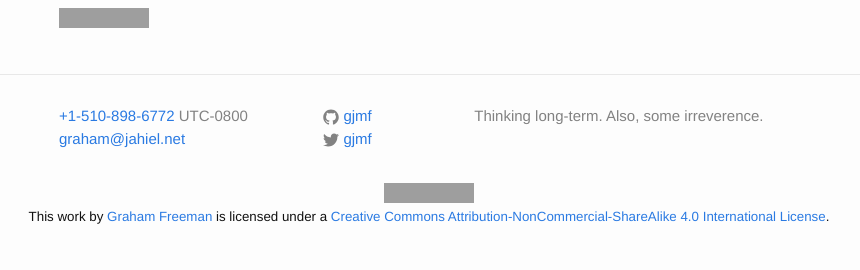
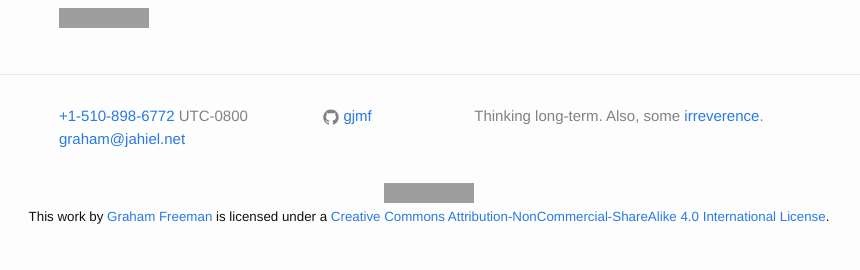
Before and after one commit to gjmf/gjmf.github.io, a Jekyll site: the page built from index.html, in a window 1280 px wide, cut to the strip 1218-1488 px from the top of the page. Shown: the whole strip, without its empty margins (211-1071 px from the left). Built offline with Jekyll 4.4.1, drawn with Linux system fonts in a browser that asks for light colours; some of the changed lines change nothing that is shown; grey boxes are pictures that could not be loaded.

Commit message:
+Irreverence. -Twitter.

```diff
--- a/_config.yml
+++ b/_config.yml
@@ -3,10 +3,10 @@ title: Graham Freeman
 email: graham@jahiel.net
 tel: +1-510-898-6772
 description: > # this means to ignore newlines until "baseurl:"
-  Thinking long-term. Also, some irreverence.
+  Thinking long-term. Also, some <a href=https://xkcd.com/288/ target=_blank>irreverence</a>.
 baseurl: "" # the subpath of your site, e.g. /blog
 url: "https://graham-freeman.info" # the base hostname & protocol for your site
-twitter_username: gjmf
+#twitter_username: gjmf
 github_username:  gjmf
 
 # Build settings
```
